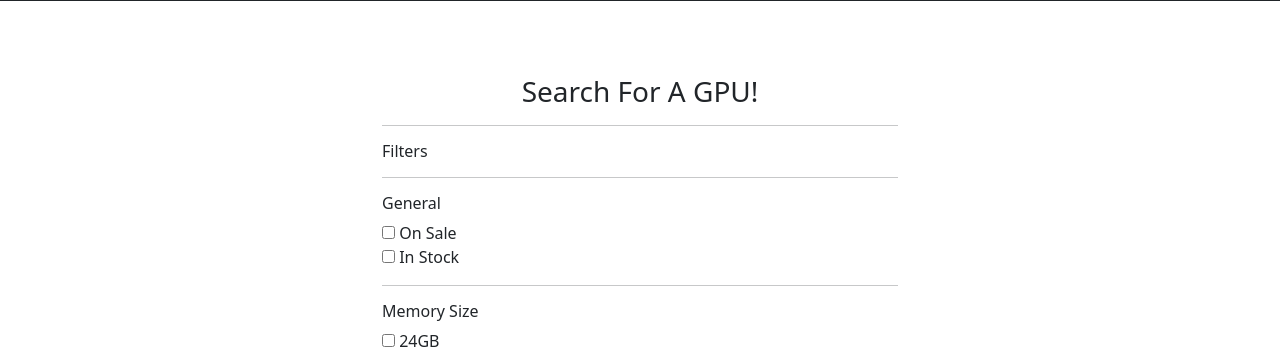
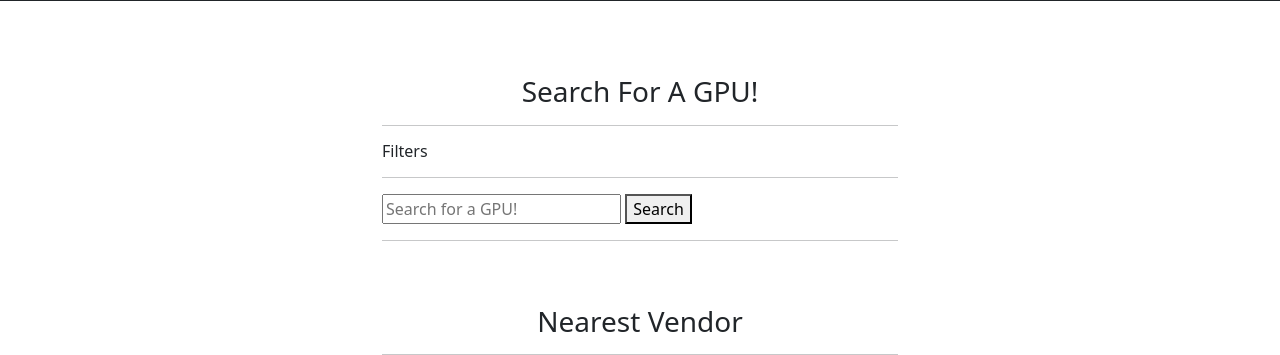
Before and after one commit to Kyurre/GPYou, a Flask app: page / in a window 1280 px wide. Shown: the part 55-410 px from the top of the page. Run offline with Flask 2, Linux system fonts and the light colour scheme; parts of the project's set-up code (start-up, migrations or seed data) failed here and were passed over.

Commit message:
search bar

```diff
--- a/webapp/website/__init__.py
+++ b/webapp/website/__init__.py
@@ -22,6 +22,6 @@ def create_app():
     create_admin()
 
     # provide path to csv and comment out durning pytest
-    # insert_to_db('tests/gpu.csv')
+    insert_to_db('website/gpu.csv')
 
     return app
--- a/webapp/website/templates/home.html
+++ b/webapp/website/templates/home.html
@@ -2,6 +2,7 @@
     <html>
         <Head>
             <link rel="stylesheet" href="{{ url_for('static', filename='css/main.css') }}">
+            <link rel="stylesheet" href="{{ url_for('static', filename='css/slideshow.css') }}">
 
         </Head>
         <body style="background-color: white;">
@@ -24,7 +25,12 @@
                             <hr>
                             <h6>Filters</h6>
                             <hr>
-                            <form action="{{url_for('auth.search')}}">
+                            <form id = "searchbar" action="{{url_for('auth.search')}}">
+                                <input type = "search" id = "searchquery" name="searchbar"
+                                    placeholder = "Search for a GPU!">
+                                    <button> Search </button>
+                            </form>
+                                <!--
                                 <h6>General</h6>
                                     <input type="checkbox" id="onsale">
                                     <label for="onsale">On Sale</label><br>
@@ -99,7 +105,7 @@
                             </form>
 
 
-
+                            -->
 
 
                     </div>
@@ -131,6 +137,8 @@
                         <h3 class="title" align="center">Trending Topics</h3>
                         <hr>
                         <div class="col">
+
+
                             <div class = "grid-body">
                                 <div class="row">
                                     <iframe width="560" height="315" src="https://www.youtube.com/embed/Wiw4fhFM7rQ"
@@ -165,6 +173,7 @@
                                     </iframe>
                                 </div>
                             </div>
+
                         </div>
                     </div>
 
```
